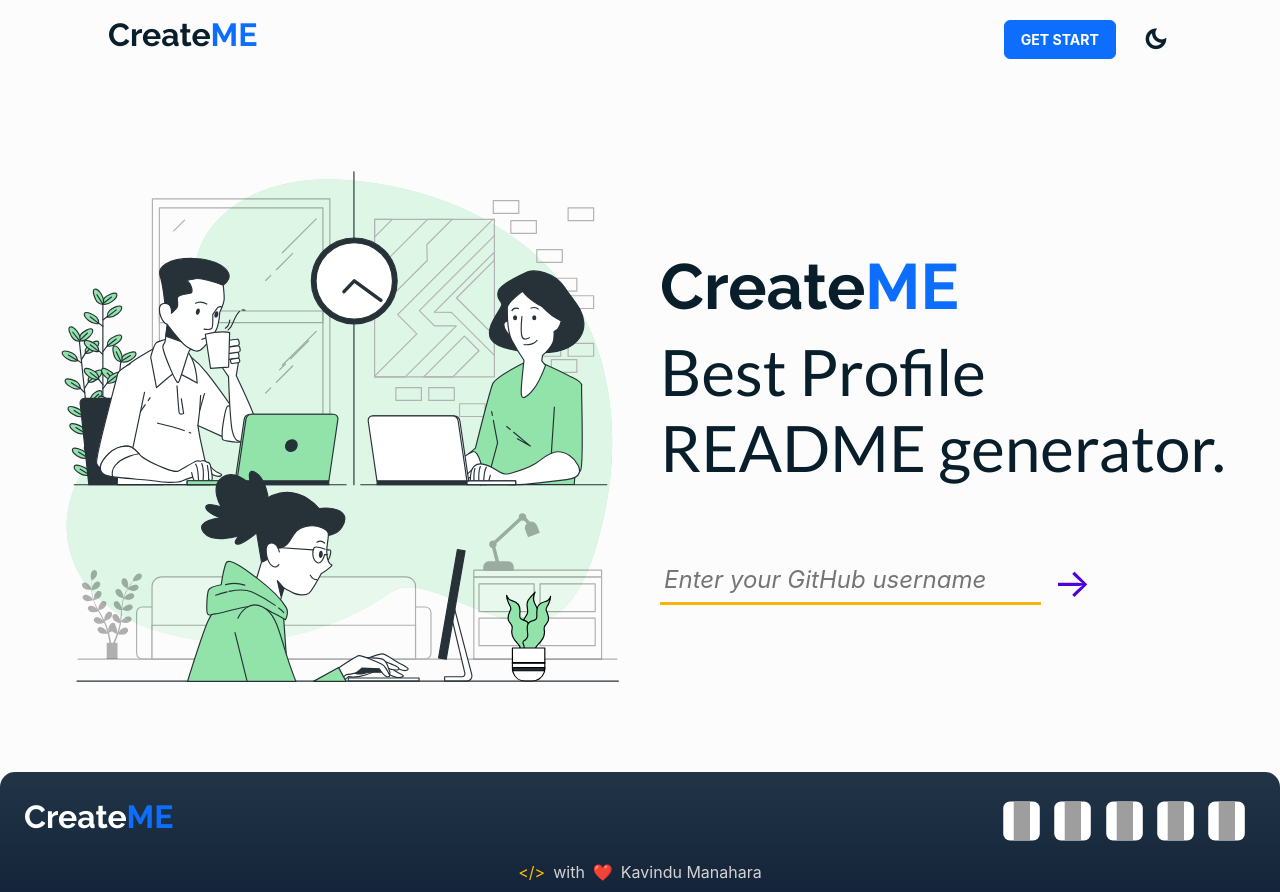
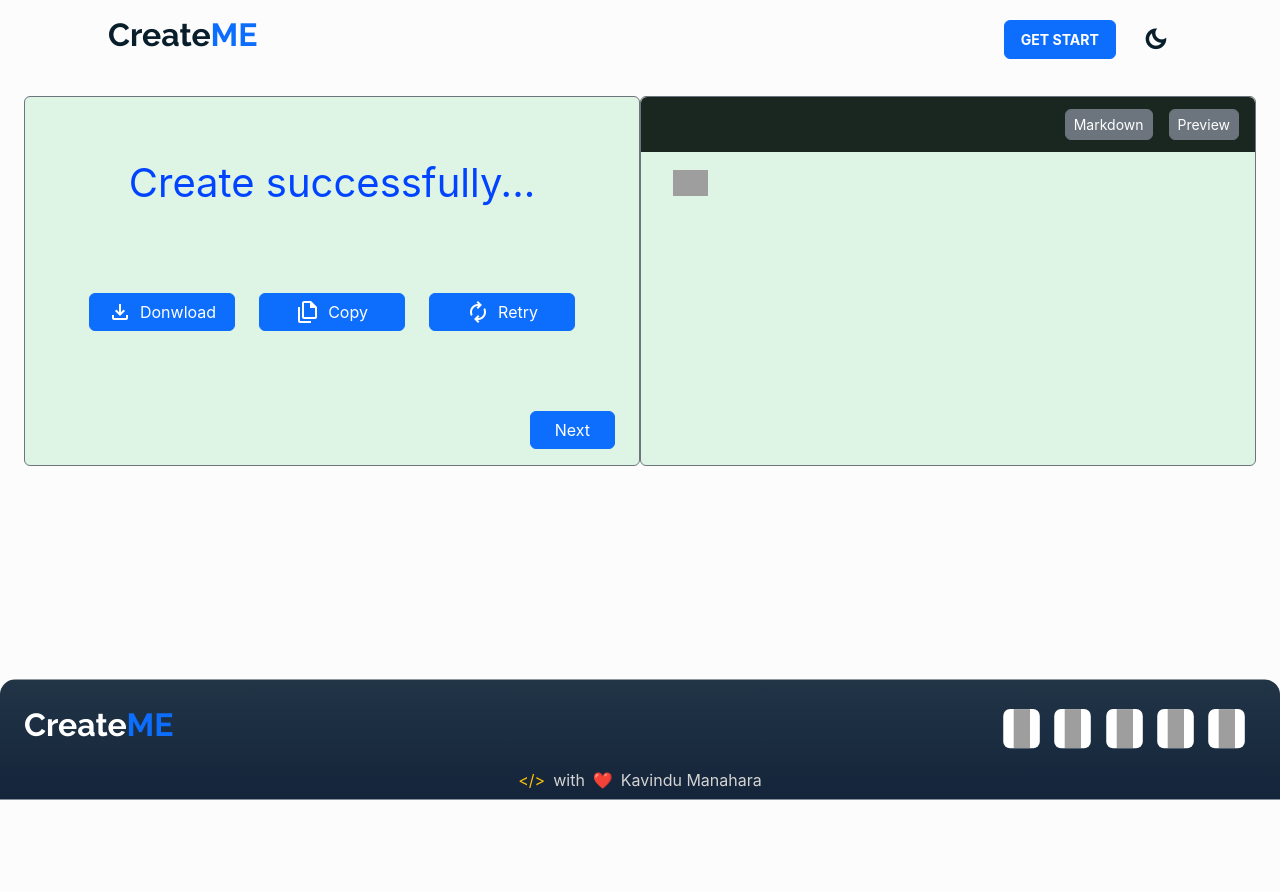
Before and after one commit to kavindu-mane/CreateME, a React (Create React App) app: page /create in a window 1280 px wide. After the commit the page ends 800 px from the top, so only its background shows below. Built offline with nearby package versions, Linux system fonts and the light colour scheme; grey boxes are pictures that could not be loaded.

Commit message:
updates 03/25

```diff
--- a/src/components/Dashboard/Dashboard.jsx
+++ b/src/components/Dashboard/Dashboard.jsx
@@ -5,12 +5,15 @@
 import { useMarkdown } from '../Providers/MarkDownProvider';
 import SocialMedia from '../Social/SocialMedia';
 import AddOns from '../AddOns/AddOns';
+import DownladOutput from '../DownladOutput/DownladOutput';
 
 const Dashboard = () => {
-    const[element , setElement] = useState(<BasicInfo/>) // BasicInfo
+    const[element , setElement] = useState(<DownladOutput/>) // BasicInfo
     const[nextActive , setNextActive] = useState(1)
     const[backBtnState , setBackBtnState] = useState(true)
     const[backBtnOpacity , setBackBtnOpacity] = useState("")
+    const[nextBtnState , setNextBtnState] = useState(false)
+    const[nextBtnOpacity , setNextBtnOpacity] = useState("")
     const[data , ] = useData()
     const[, setMarkdown] = useMarkdown()
 
@@ -18,13 +21,16 @@
         if(next === 1) setElement(<Skills/>)
         else if(next === 2) setElement(<SocialMedia/>)
         else if(next === 3) setElement(<AddOns/>)
+        else if(next === 4) setElement(<DownladOutput/>)
+        if(next === 3) event.target.innerHTML = "Done"
 
         setNextActive(nextActive + 1)
         window.scrollTo(0,0)
     }
 
     const elemetMoveBack = (event , next) => {
-        if(next === 4) setElement(<SocialMedia/>)
+        if(next === 5) setElement(<DownladOutput/>)
+        else if(next === 4) setElement(<SocialMedia/>)
         else if(next === 3) setElement(<Skills/>)
         else if(next === 2) setElement(<BasicInfo/>)
 
@@ -77,8 +83,6 @@
     const field = Object.keys(data).slice(0,3)
 
     useEffect(() => {
-        setBackBtnState(nextActive === 1 ? true : false)
-        setBackBtnOpacity(nextActive === 1 ? " opacity-0" : "")
 
         // markdown text creation
         let finalMd = ""
@@ -143,6 +147,14 @@
         setMarkdown(finalMd)
     }, [nextActive, field, setMarkdown, data , addSocialNSkill , setImages]);
 
+    useEffect(() => {
+        if(nextActive === 5) document.getElementById("left-column").classList.remove("create","border")
+        setBackBtnState(nextActive === 1 || 5 ? true : false)
+        setBackBtnOpacity(nextActive === 1 || 5 ? " opacity-0" : "")
+        setNextBtnState(nextActive === 5 ? true : false)
+        setNextBtnOpacity(nextActive === 5 ? " opacity-0" : "")
+    },[nextActive])
+
     const backBtnClasses = 'btn fw-bold text-secondary mt-3 bg-transparent border-0 d-flex justify-content-center'
 
     return (
@@ -156,8 +168,8 @@
 
             {element}
 
-            <div className="px-2 d-flex justify-content-end">
-                <button className='btn btn-primary mt-3 px-4'
+            <div className={"px-2 d-flex justify-content-end " + nextBtnOpacity}>
+                <button className='btn btn-primary mt-3 px-4'disabled = {nextBtnState}
                 onClick={(event) => elemetMoveNext(event , nextActive)}>Next</button>
             </div>
         </React.Fragment>
--- /dev/null
+++ b/src/components/DownladOutput/DownladOutput.jsx
@@ -0,0 +1,26 @@
+import React from 'react'
+
+const DownladOutput = () => {
+    return (
+        <React.Fragment>
+            <p className="text-center fs-1" style={{color: "var(--addons-title-color)"}}>Create successfully...</p>
+
+            <div className="row d-flex justify-content-center p-5">
+                <div className="col-12 col-sm-4 d-flex justify-content-center">
+                    <button className='btn btn-primary my-3 d-flex justify-content-center' style={{width:"150px"}}>
+                    <span class="material-symbols-outlined">download</span>&ensp;Donwload</button>
+                </div>
+                <div className="col-12 col-sm-4 d-flex justify-content-center">
+                    <button className='btn btn-primary my-3 d-flex justify-content-center' style={{width:"150px"}}>
+                    <span class="material-symbols-outlined">file_copy</span>&ensp;Copy</button>
+                </div>
+                <div className="col-12 col-sm-4 d-flex justify-content-center">
+                    <button className='btn btn-primary my-3 d-flex justify-content-center' style={{width:"150px"}}>
+                    <span class="material-symbols-outlined">autorenew</span>&ensp;Retry</button>
+                </div>
+            </div>
+        </React.Fragment>
+     );
+}
+
+export default DownladOutput;
--- a/src/components/GetUsername/GetUsername.jsx
+++ b/src/components/GetUsername/GetUsername.jsx
@@ -27,10 +27,7 @@
 
     return (
         <React.Fragment>
-            <div className="container-fluid m-0 row mb-5 mt-5 pt-5" onKeyDown={(event) =>  {if(event.key === "Enter") verify()}}>
-                <div className="col-12 col-md-6 ">
-                    <img src={Image} alt="get-username" style={{maxWidth:"800px"}}/>
-                </div>
+            <div className="container-fluid m-0 row mt-5 pt-5" onKeyDown={(event) =>  {if(event.key === "Enter") verify()}}>
                 <div className="col-12 col-md-6 d-flex flex-column justify-content-center">
                     <h2 className="f-raleway ms-2 username-heading rotate-me">Create
                     <span className="text-primary">ME</span></h2>
@@ -41,6 +38,11 @@
                         <button className='btn fs-1 mt-1 start-btn' id="arrow-btn" onClick={verify}>&rarr;</button>
                     </div>
                 </div>
+
+                <div className="col-12 col-md-6 mt-5 pt-2 mt-md-0">
+                    <img src={Image} alt="get-username" style={{maxWidth:"800px"}}/>
+                </div>
+
             </div>
 
             {/*Error notification  */}
--- a/src/components/Providers/DataProvider.jsx
+++ b/src/components/Providers/DataProvider.jsx
@@ -314,9 +314,8 @@
                 "SHOW_SHORT_INFO":true,
                 "active":false,
                 "time":[18,30]
-
         },
-        "username":""
+        "username":"kavindu-mane"
 
     });
 
--- a/src/pages/Create.jsx
+++ b/src/pages/Create.jsx
@@ -14,7 +14,7 @@
         if(userName !== ""){
             return(
             <div className="container-fluid pt-5 mb-5 row mx-0 px-4">
-                <div className={"px-3 mt-5 " + commonClass}>
+                <div className={"px-3 mt-5 " + commonClass} id = "left-column">
                     <Dashboard/>
                 </div>
                 <div className={"p-0 mt-3 mt-lg-5 " + commonClass}>
@@ -24,7 +24,7 @@
             )
         }else{
             return(
-                <div className="container-fluid mx-0 px-4 pt-5">
+                <div className="container-fluid mx-0 px-4 pt-5" id = {"get-username"}>
                     <GetUsername/>
                 </div>
             )
--- a/src/resources/styles.css
+++ b/src/resources/styles.css
@@ -224,6 +224,20 @@
     outline: none;
 }
 
+#get-username::before{
+    content: "";
+    background-image: url("./bg.png");
+    background-repeat:no-repeat;
+    background-size:cover;
+    position: absolute;
+    top: 0;
+    left: 0;
+    bottom: 0;
+    right: 0;
+    z-index: -1;
+    opacity: var(--root-div-opacity);
+}
+
 .start-btn{
     color: var(--addons-author-color) !important;
     transition: 200ms linear;
```
Also changed, not shown: src/components/AddImage/AddImage.jsx (added, +12 -0 lines).
